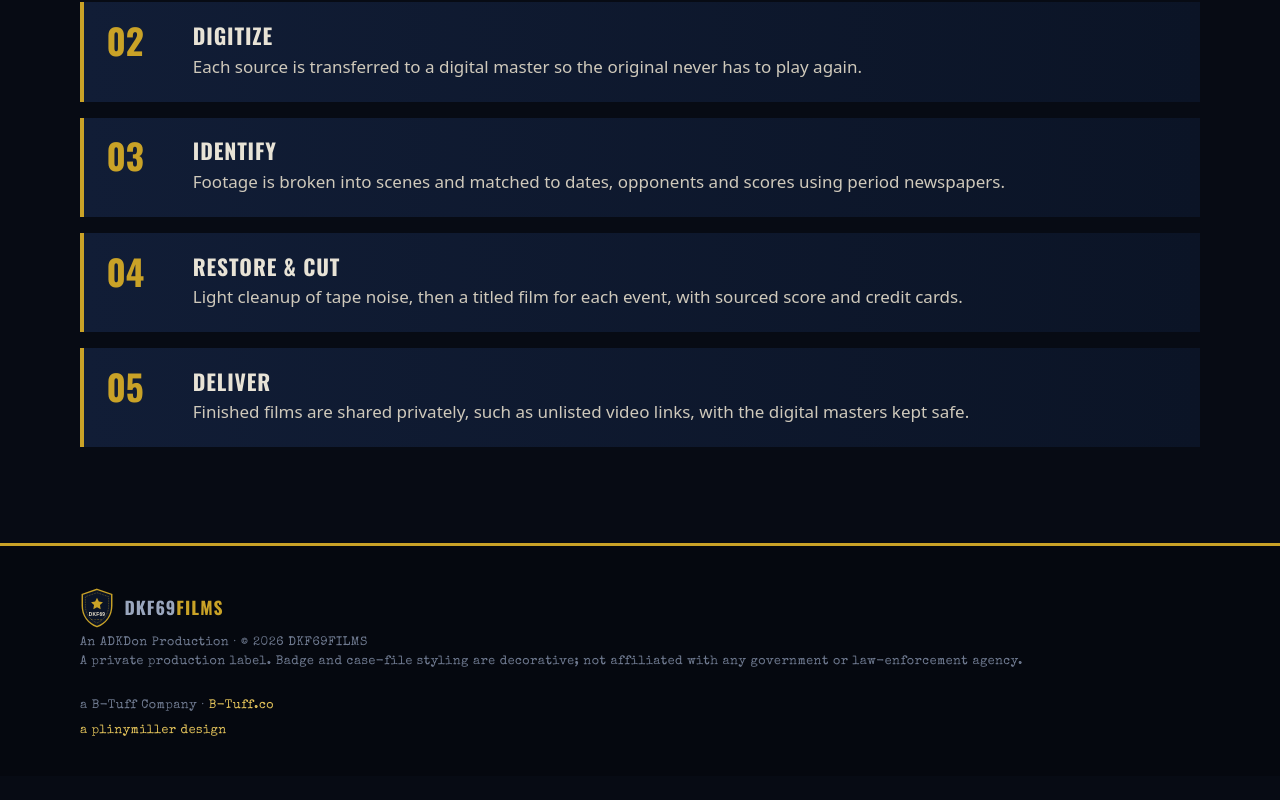
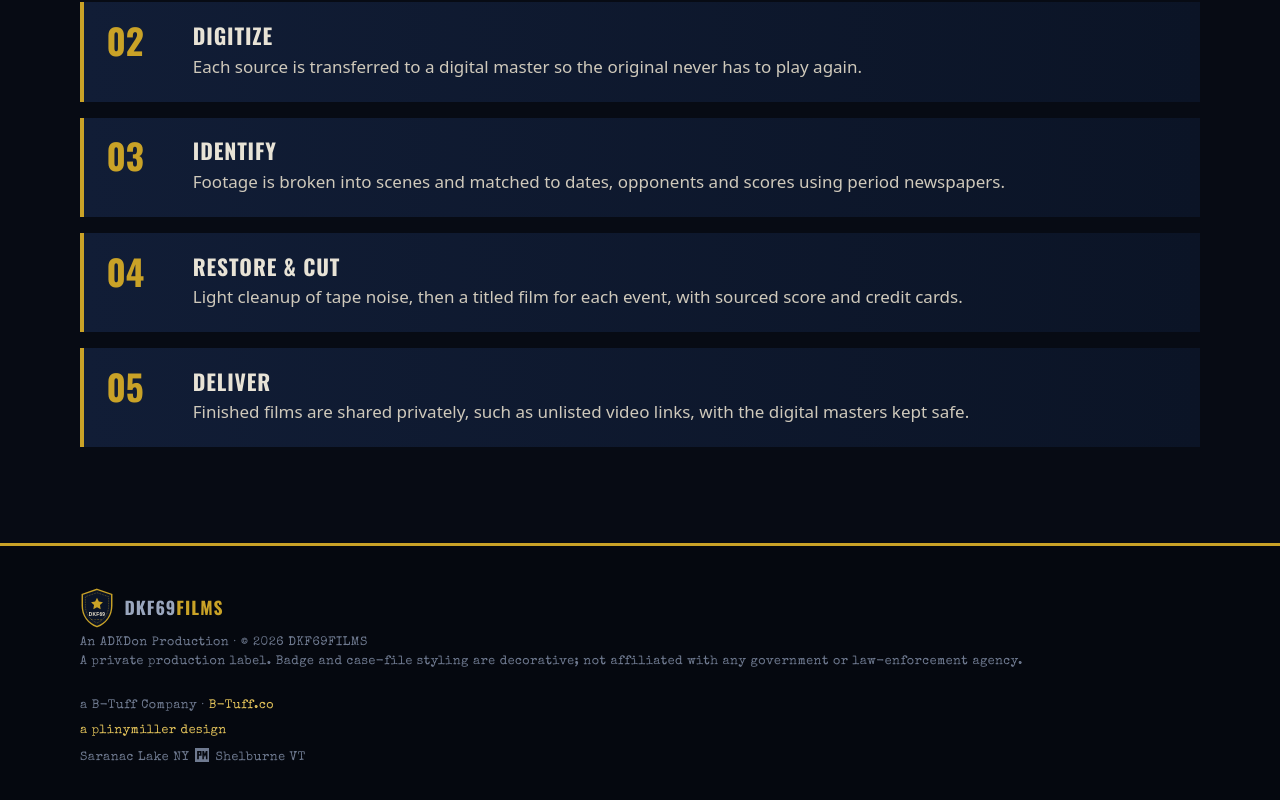
Before and after one commit to plinymiller/dkf69films.com, a plain HTML site: page index.html in a window 1280 px wide. Shown: the part 3872-4672 px from the top of the page. Before the commit the page ends 4648 px from the top, so only its background shows below. Drawn offline with Linux system fonts and the light colour scheme.

Commit message:
Footer: Saranac Lake NY [Pliny Miller mark] Shelburne VT

```diff
--- a/assets/site.css
+++ b/assets/site.css
@@ -132,3 +132,4 @@ h3{font:700 1.35rem/1.15 var(--sans);text-transform:uppercase;letter-spacing:.04
 .ftr small{display:block;font:400 .78rem/1.5 var(--type);letter-spacing:.04em;margin-top:.4rem;color:#6f7a90}
 .credit a{color:var(--gold-2);text-decoration:none}
 .credit a:hover{text-decoration:underline}
+.pm-loc{white-space:nowrap}.pm-mark{display:inline-block;width:1.15em;height:1.15em;vertical-align:-.2em;margin:0 .15em}
--- a/index.html
+++ b/index.html
@@ -170,6 +170,7 @@
     <div>
       <small class="credit">a B-Tuff Company · <a href="https://b-tuff.co/">B-Tuff.co</a></small>
       <small class="credit"><a href="https://plinymiller.com">a plinymiller design</a></small>
+      <small class="credit pm-loc">Saranac Lake NY <svg class="pm-mark" xmlns="http://www.w3.org/2000/svg" viewBox="0 0 16 16" width="1.15em" height="1.15em" role="img" aria-label="Pliny Miller" focusable="false"><title>Pliny Miller</title><path fill="currentColor" fill-rule="evenodd" d="M0 0H16V16H0ZM2.4 3.4H7.3V8.6H4.3V12.6H2.4ZM4.3 5.1V6.9H5.5V5.1ZM8.2 3.4H10.1L11.05 6.6L12 3.4H13.9V12.6H12.2V7.4L11.05 10.4L9.9 7.4V12.6H8.2Z"/></svg> Shelburne VT</small>
     </div>
   </div>
 </footer>
```
Also changed, not shown: 404.html (+1 -1 lines).
